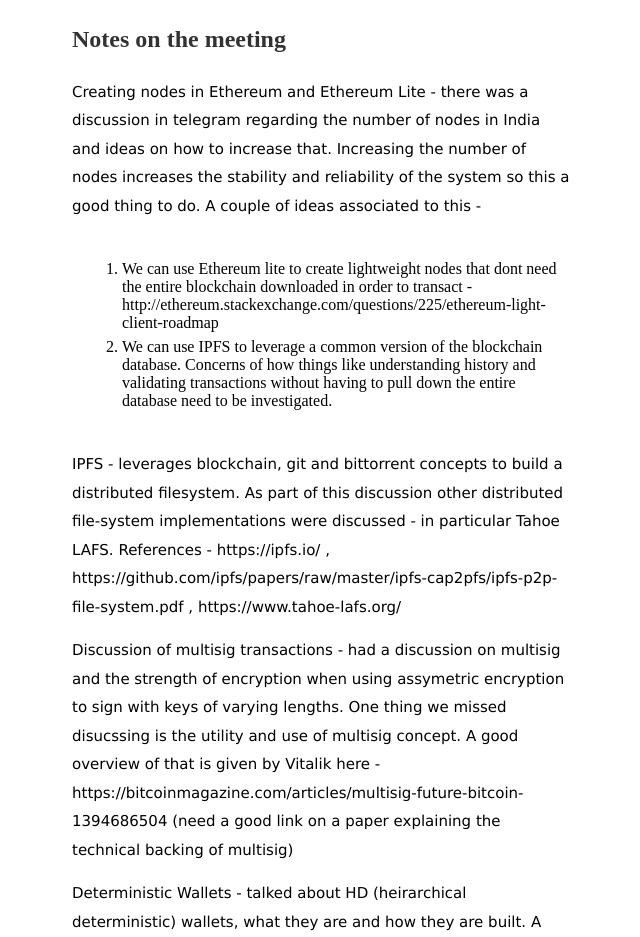
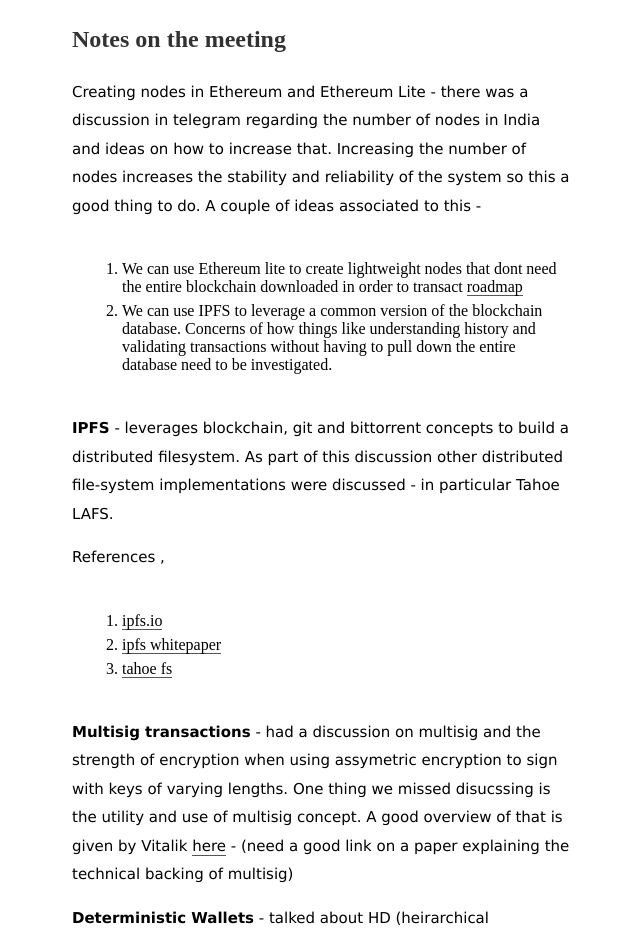
Before and after one commit to big-org/big-org.github.io, a Jekyll site: the page built from _posts/2016-04-06-meetup-3.md, in a window 1280 px wide and 1400 px high, scrolled down 614 px. Shown: the top 937 px of the window, without its empty margins (318-958 px from the left). Built offline with Jekyll 4.4.1, drawn with Linux system fonts in a browser that asks for light colours; some of the changed text lies outside the part shown.

Commit message:
Modified the markdown

```diff
--- a/_posts/2016-04-06-meetup-3.md
+++ b/_posts/2016-04-06-meetup-3.md
@@ -17,22 +17,31 @@
  3. TheDAO - Decentralized Autonomous Organization
 
 ---
+
 ## Notes on the meeting
 Creating nodes in Ethereum and Ethereum Lite - there was a discussion in telegram regarding the number of nodes in India and ideas on how to increase that. Increasing the number of nodes increases the stability and reliability of the system so this a good thing to do. A couple of ideas associated to this -
-  1. We can use Ethereum lite to create lightweight nodes that dont need the entire blockchain downloaded in order to transact - http://ethereum.stackexchange.com/questions/225/ethereum-light-client-roadmap
+  1. We can use Ethereum lite to create lightweight nodes that dont need the entire blockchain downloaded in order to transact [roadmap](http://ethereum.stackexchange.com/questions/225/ethereum-light-client-roadmap)
   2. We can use IPFS to leverage a common version of the blockchain database. Concerns of how things like understanding history and validating transactions without having to pull down the entire database need to be investigated.
 
-IPFS - leverages blockchain, git and bittorrent concepts to build a distributed filesystem. As part of this discussion other distributed file-system implementations were discussed - in particular Tahoe LAFS.  References - https://ipfs.io/ , https://github.com/ipfs/papers/raw/master/ipfs-cap2pfs/ipfs-p2p-file-system.pdf , https://www.tahoe-lafs.org/
+**IPFS** - leverages blockchain, git and bittorrent concepts to build a distributed filesystem. As part of this discussion other distributed file-system implementations were discussed - in particular Tahoe LAFS.
 
-Discussion of multisig transactions - had a discussion on multisig and the strength of encryption when using assymetric encryption to sign with keys of varying lengths. One thing we missed disucssing is the utility and use of multisig concept. A good overview of that is given by Vitalik here - https://bitcoinmagazine.com/articles/multisig-future-bitcoin-1394686504 (need a good link on a paper explaining the technical backing of multisig)
+References ,
 
-Deterministic Wallets - talked about HD (heirarchical deterministic) wallets, what they are and how they are built. A general idea can be found here - https://en.bitcoin.it/wiki/Deterministic_wallet
+ 1. [ipfs.io](https://ipfs.io/)
+ 2. [ipfs whitepaper](https://github.com/ipfs/papers/raw/master/ipfs-cap2pfs/ipfs-p2p-file-system.pdf)
+ 3. [tahoe fs](https://www.tahoe-lafs.org/)
 
-Segregated Witness - this was mentioned in passing, but we did not have a clear idea of what this is. We should take this up in the next meeting. References - https://github.com/bitcoin/bips/blob/master/bip-0141.mediawiki
+**Multisig transactions** - had a discussion on multisig and the strength of encryption when using assymetric encryption to sign with keys of varying lengths. One thing we missed disucssing is the utility and use of multisig concept. A good overview of that is given by Vitalik [here](https://bitcoinmagazine.com/articles/multisig-future-bitcoin-1394686504) - (need a good link on a paper explaining the technical backing of multisig)
+
+**Deterministic Wallets** - talked about HD (heirarchical deterministic) wallets, what they are and how they are built. A general idea can be found in [bitcoin wiki](https://en.bitcoin.it/wiki/Deterministic_wallet)
+
+**Segregated Witness** - this was mentioned in passing, but we did not have a clear idea of what this is. We should take this up in the next meeting. References - [github.com](https://github.com/bitcoin/bips/blob/master/bip-0141.mediawiki)
 
 There was a great introduction to Bitcoin, Blockchain and DAO (Distributed Autonomous Organisation) that was provided by @jikkujose. We had a very interesting discussion regarding some of the use cases of a DAO.
 
-The discussion meandered a bit at this point to topics like politics and whether China is more electified than India. The population density map of India and China is here - http://www.china-mike.com/wp-content/uploads/2011/01/map-population-asia-china-india.jpg
+The discussion meandered a bit at this point to topics like politics and whether China is more electified than India. The population density map of India and ![China is here](http://www.china-mike.com/wp-content/uploads/2011/01/map-population-asia-china-india.jpg)
 
-Action Item:
+
+## Action Item
+
 We should have a more technical session in the next session, where we discuss in detail the underpinning technologies and algorithms that form the blockchain.
```
